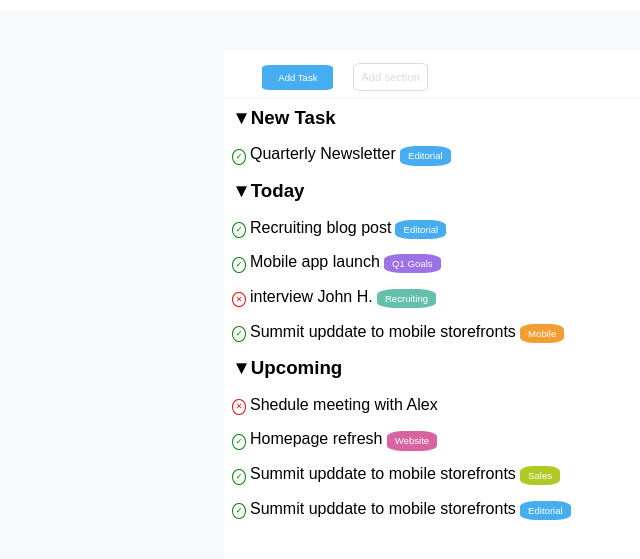
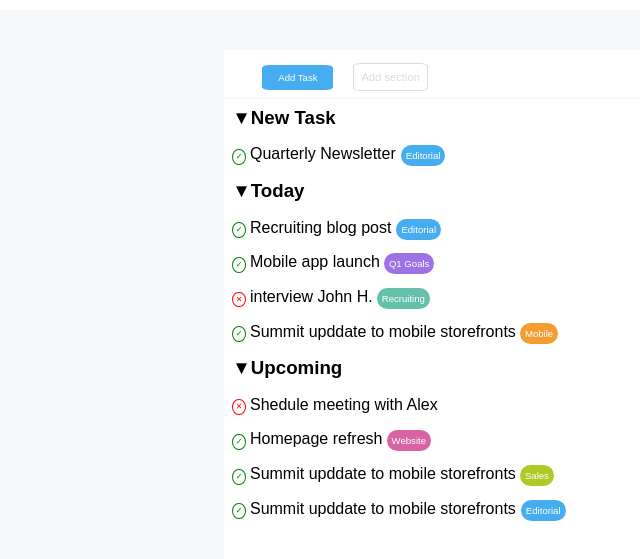
Before and after one commit to IlarioForcherio/html-css-toboolist, a plain HTML site: page index.html in a window 1280 px wide. Shown: the part 53-612 px from the top of the page, without its empty margins (0-640 px from the left). Drawn offline with Linux system fonts and the light colour scheme.

Commit message:
cambi misure padding e border radius

```diff
--- a/assets/css/style.css
+++ b/assets/css/style.css
@@ -116,15 +116,13 @@ h3::before{
 .span-blue{
 
     background-color:#47adf1;
-    border-radius: 30%;
+    border-radius: 20px;
     color: white;
     font-family: Arial, Helvetica, sans-serif;
     font-size: 0.6em;
-    padding: 1%;
+    padding: 5px;
     vertical-align: center;
-    padding-top: 0.5%;
-    padding-bottom: 0.5%;
-    margin-left:0.5%;
+    margin-left:5px;
 
 }
 
@@ -147,66 +145,56 @@ h3::before{
 .span-violet{
 
     background-color:#9c72e4;
-    border-radius: 30%;
+    border-radius: 20px;
     color: white;
     font-family: Arial, Helvetica, sans-serif;
     font-size: 0.6em;
-    padding: 1%;
+    padding: 5px;
     vertical-align: center;
-    padding-top: 0.5%;
-    padding-bottom: 0.5%;
     margin-left:0.5%;
 }
 
 .span-green{
 
     background-color:#64c0aa;
-    border-radius: 30%;
+    border-radius: 20px;
     color: white;
     font-family: Arial, Helvetica, sans-serif;
     font-size: 0.6em;
-    padding: 1%;
+    padding: 5px;
     vertical-align: center;
-    padding-top: 0.5%;
-    padding-bottom: 0.5%;
     margin-left:0.5%;
 }
 .span-orange{
 
     background-color:#f29e33;
-    border-radius: 30%;
+    border-radius: 20px;
     color: white;
     font-family: Arial, Helvetica, sans-serif;
     font-size: 0.6em;
-    padding: 1%;
+    padding: 5px;
     vertical-align: center;
-    padding-top: 0.5%;
-    padding-bottom: 0.5%;
     margin-left:0.5%;
 }
 .span-pink{
 
     background-color:#d863a1;
-    border-radius: 30%;
+    border-radius: 20px;
     color: white;
     font-family: Arial, Helvetica, sans-serif;
     font-size: 0.6em;
-    padding: 1%;
+    padding: 5px;
     vertical-align: center;
-    padding-top: 0.5%;
-    padding-bottom: 0.5%;
     margin-left:0.5%;
 }
 .span-yellow{
 
     background-color:#b0c926;
-    border-radius: 30%;
+    border-radius: 20px;
     color: white;
     font-family: Arial, Helvetica, sans-serif;
     font-size: 0.6em;
-    padding: 1%;
+    padding: 5px;
     vertical-align: center;
-    padding-top: 0.5%;
-    padding-bottom: 0.5%;
     margin-left:0.5%;
 }
```
